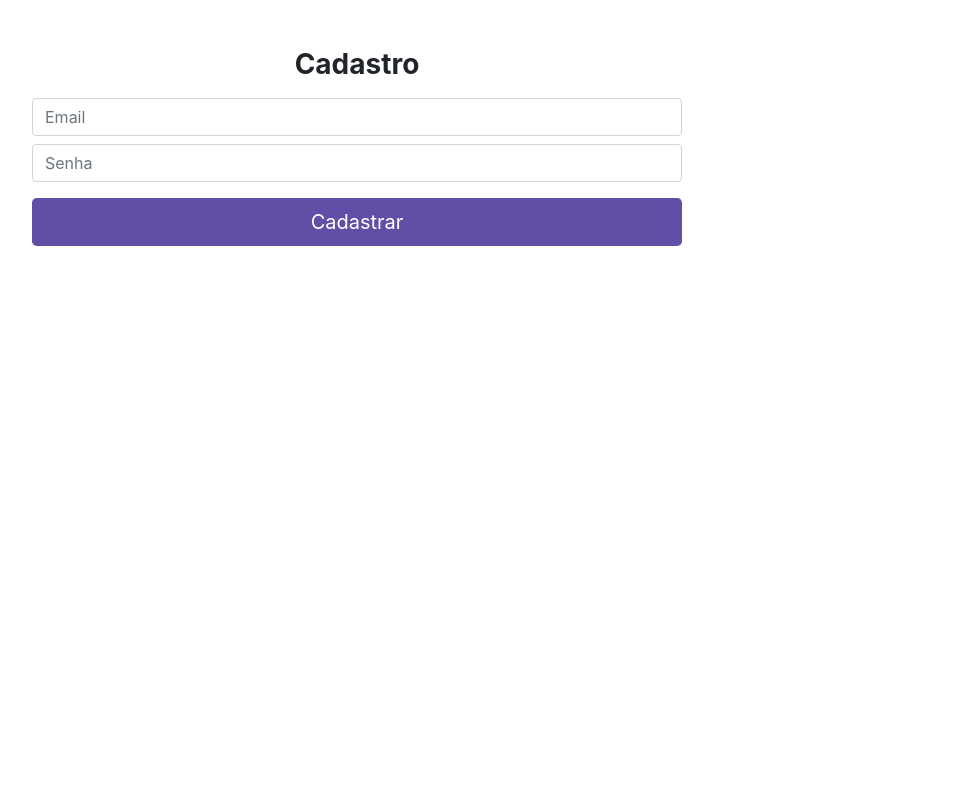
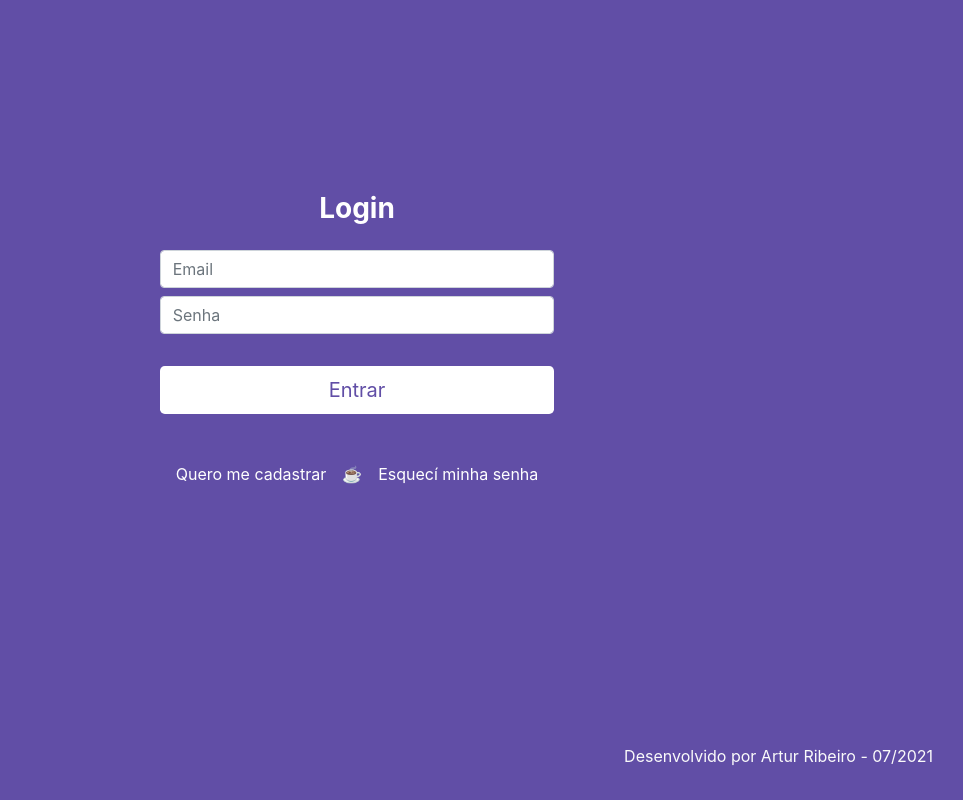
Before and after one commit to ArturRibeiro01/crud_eventos, a React (Create React App) app: page / in a window 1280 px wide. Shown: the whole page, without its empty margins (283-1246 px from the left). Built offline with nearby package versions, Linux system fonts and the light colour scheme.

Commit message:
criação das rotas da aplicação

```diff
--- a/package.json
+++ b/package.json
@@ -9,6 +9,7 @@
     "firebase": "^8.7.0",
     "react": "^17.0.2",
     "react-dom": "^17.0.2",
+    "react-router-dom": "^5.2.0",
     "react-scripts": "4.0.3",
     "web-vitals": "^1.0.1"
   },
--- a/src/App.js
+++ b/src/App.js
@@ -1,5 +1,18 @@
+import { BrowserRouter, Route } from "react-router-dom";
+
+// paginas
+import Login from "./views/login";
+import NovoUsuario from "./views/usuario-novo";
+
 function App() {
-  return <p>Componente App</p>;
+  return (
+    <>
+      <BrowserRouter>
+        <Route exact path="/" component={Login} />
+        <Route path="/novousuario" component={NovoUsuario} />
+      </BrowserRouter>
+    </>
+  );
 }
 
 export default App;
--- a/src/index.js
+++ b/src/index.js
@@ -1,12 +1,10 @@
 import React from "react";
 import ReactDOM from "react-dom";
-// import Login from "../src/views/login/index";
-import NovoUsuario from "../src/views/usuario-novo/index";
+import App from "./App";
 
 ReactDOM.render(
   <React.StrictMode>
-    <NovoUsuario />
-    {/* <Login /> */}
+    <App />
   </React.StrictMode>,
   document.getElementById("root")
 );
--- a/src/views/login/index.js
+++ b/src/views/login/index.js
@@ -3,6 +3,8 @@ import "./login.css";
 
 import firebase from "../../config/firebase";
 import "firebase/auth";
+
+import { Link } from "react-router-dom";
 
 const Login = () => {
   const [email, setEmail] = useState();
@@ -76,9 +78,7 @@ const Login = () => {
         </div>
 
         <div className="opcoes-login mt-5 text-center">
-          <a href="www.globo.com.br" target="_blank">
-            Quero me cadastrar
-          </a>
+          <Link to="novousuario">Quero me cadastrar</Link>
           <span>&#9749;</span>
           <a href="www.netflix.com.br" target="_blank">
             Esquecí minha senha
--- a/src/views/usuario-novo/index.js
+++ b/src/views/usuario-novo/index.js
@@ -9,11 +9,15 @@ const NovoUsuario = () => {
   const [senha, setSenha] = useState();
   const [msgTipo, setMsgTipo] = useState();
   const [msg, setMsg] = useState();
+  const [carregando, setCarregando] = useState();
 
   function Cadastrar() {
+    setCarregando(1);
+
     setMsgTipo(null);
 
     if (!email || !senha) {
+      setCarregando(0);
       setMsgTipo("erro");
       setMsg("Informe e-mail e senha para efetuar o cadastro");
       return;
@@ -23,10 +27,12 @@ const NovoUsuario = () => {
       .auth()
       .createUserWithEmailAndPassword(email, senha)
       .then((resultado) => {
+        setCarregando(0);
         setMsgTipo("sucesso");
       })
       .catch((erro) => {
         setMsgTipo("erro");
+        setCarregando(0);
         switch (erro.message) {
           case "Password should be at least 6 characters":
             setMsg("Sua senha precisa de ao menos 6 digitos");
@@ -60,6 +66,14 @@ const NovoUsuario = () => {
           className="form-control my-2"
           placeholder="Senha"
         />
+
+        {carregando ? (
+          <>
+            <div class="spinner-border" role="status">
+              <span class=""></span>
+            </div>
+          </>
+        ) : (
           <button
             onClick={Cadastrar}
             type="button"
@@ -67,6 +81,7 @@ const NovoUsuario = () => {
           >
             Cadastrar
           </button>
+        )}
 
         <div className="msg-login text-black text-center my-5">
           {msgTipo === "sucesso" && (
--- a/src/views/usuario-novo/usuario-novo.css
+++ b/src/views/usuario-novo/usuario-novo.css
@@ -10,3 +10,7 @@
   background-color: #f21667;
   color: #fff;
 }
+.spinner-border {
+  margin-top: 80px;
+  color: #614ea6;
+}
```
Also changed, not shown: 1 other file (tests, documents, lock files or other folders). Lines whose indentation alone changed are shown as unchanged.
